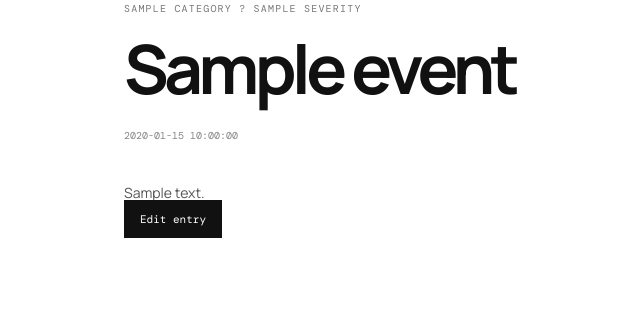
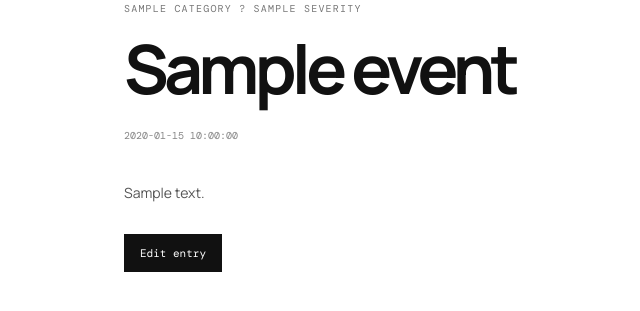
Before and after one commit to RajuSinghRaj/devme, a Flask app: template templates/event.html in a window 1280 px wide. Shown: the part 166-477 px from the top of the page, without its empty margins (56-696 px from the left). Run offline with Flask 3, Linux system fonts and the light colour scheme; the template is opened without the code that fills it: most values are stand-ins (such as "Sample title", 1, 10 or a date in 2020).

Commit message:
style: place edit action on event detail

```diff
--- a/static/style.css
+++ b/static/style.css
@@ -30,3 +30,5 @@
 .monitor-metrics{margin:0 0 32px}.monitor-metrics article{padding:18px 16px}.monitor-metrics article:first-child{padding-left:0}
 
 .event-list strong a{color:var(--ink);text-decoration:none}.event-list strong a:hover{text-decoration:underline}.event-detail{padding:76px 0;max-width:720px}.event-detail h1{font-size:clamp(38px,7vw,68px);letter-spacing:-.07em;line-height:1.05;margin:18px 0}.event-detail time{font:10px 'DM Mono',monospace;color:var(--muted)}.event-body{margin-top:36px;line-height:1.8;font-size:14px;white-space:pre-wrap;color:#555}
+
+.event-detail>.new-entry{display:inline-block;margin-top:28px}
```
